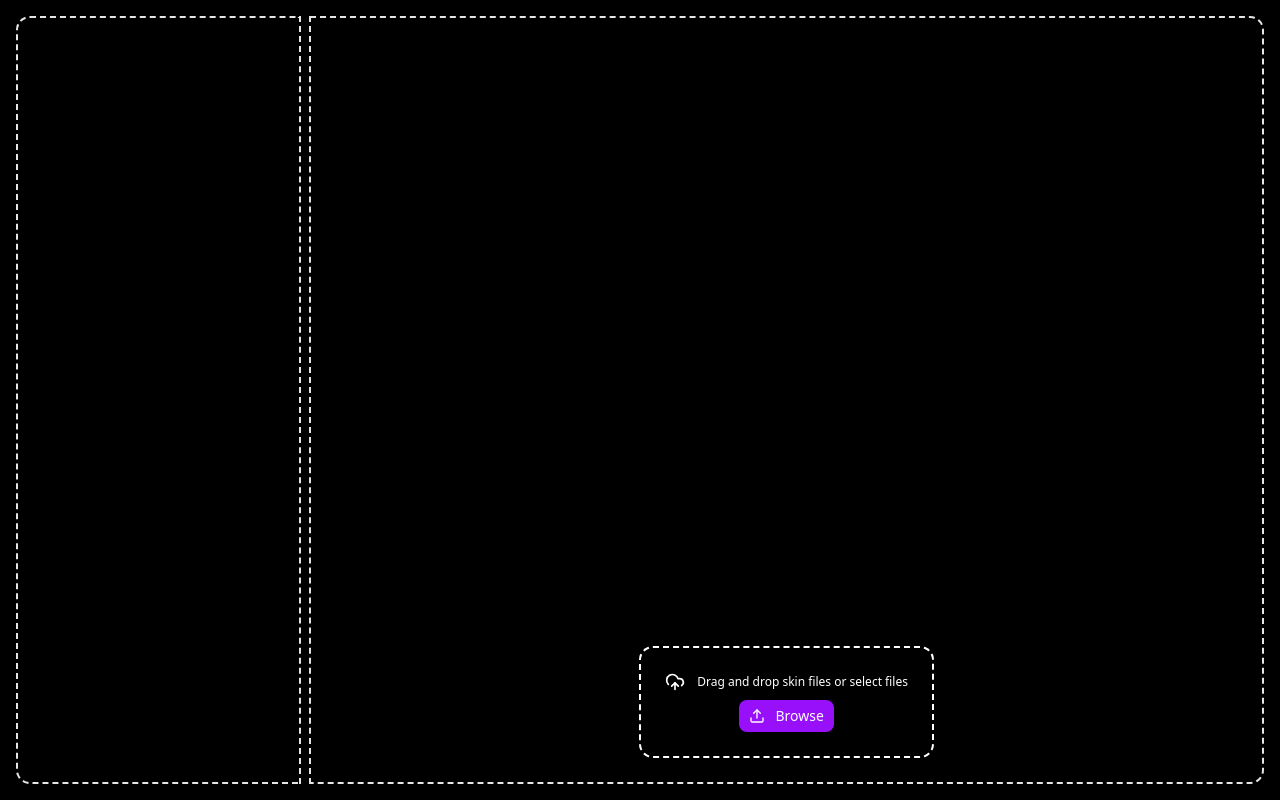
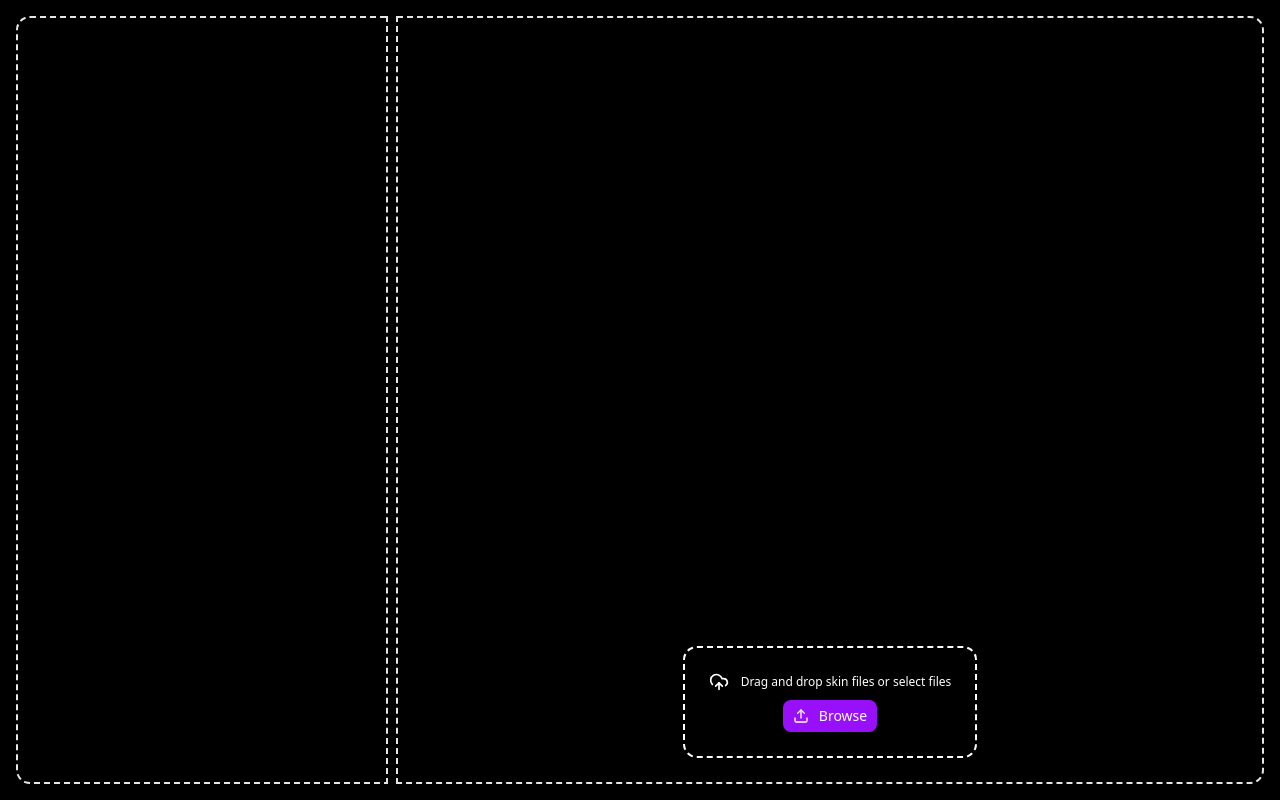
Before and after one commit to AksharDP/mc-skin-viewer, a Next.js app: page / in a window 1280 px wide. Built offline with nearby package versions, Linux system fonts and the light colour scheme.

Commit message:
Add upload image functionality

```diff
--- a/app/components/library.tsx
+++ b/app/components/library.tsx
@@ -0,0 +1,34 @@
+import React from 'react';
+import Image from 'next/image';
+
+interface LibraryProps {
+    images: string[];
+    onSelectImage?: (imageUrl: string) => void;
+    className?: string;
+}
+
+const Library: React.FC<LibraryProps> = ({ images, onSelectImage, className }) => {
+    return (
+        <div className={`library-container h-full overflow-y-auto ${className || ''}`}>
+            <div className="grid grid-cols-5 gap-2.5 p-2.5">
+                {images.map((imageUrl, index) => (
+                    <div
+                        key={index}
+                        className="image-item cursor-pointer"
+                        onClick={() => onSelectImage?.(imageUrl)}
+                    >
+                        <Image
+                            src={imageUrl}
+                            alt={`Library image ${index}`}
+                            width={100}
+                            height={100}
+                            className="w-full h-auto"
+                        />
+                    </div>
+                ))}
+            </div>
+        </div>
+    );
+};
+
+export default Library;
--- a/app/components/upload.tsx
+++ b/app/components/upload.tsx
@@ -6,17 +6,12 @@ import { Card, CardContent } from "@/components/ui/card";
 import { Input } from "@/components/ui/input";
 import { Upload, UploadCloud } from "lucide-react";
 import { cn } from "@/lib/utils";
-// import Image from "next/image";
 
-interface UploadedFile {
-  id: string;
-  name: string;
-  url: string;
-  file: File;
+interface ImageUploaderProps {
+	onUpload: (imageData: string) => void;
 }
 
-export default function ImageUploader() {
-  // const [uploadedFiles, setUploadedFiles] = useState<UploadedFile[]>([]);
+export default function ImageUploader({ onUpload }: ImageUploaderProps) {
 	const [isDragging, setIsDragging] = useState(false);
 	const fileInputRef = useRef<HTMLInputElement>(null);
 
@@ -27,27 +22,18 @@ export default function ImageUploader() {
 	};
 
 	const processFiles = (fileList: FileList) => {
-    const newFiles: UploadedFile[] = [];
-
 		Array.from(fileList).forEach((file) => {
-      // Only process image files
 			if (!file.type.startsWith("image/")) return;
 
-      const id = crypto.randomUUID();
-      const url = URL.createObjectURL(file);
-
-      newFiles.push({
-        id,
-        name: file.name,
-        url,
-        file,
+			const reader = new FileReader();
+			reader.onload = (e) => {
+				if (e.target?.result) {
+					const base64String = e.target.result.toString();
+					onUpload(base64String);
+				}
+			};
+			reader.readAsDataURL(file);
 		});
-    });
-
-    // setUploadedFiles((prev) => [...prev, ...newFiles]);
-
-    // Here you can add additional processing logic for the images
-    // For example, sending them to an API or analyzing them
 	};
 
 	const handleDragOver = (e: React.DragEvent) => {
@@ -73,17 +59,12 @@ export default function ImageUploader() {
 		fileInputRef.current?.click();
 	};
 
-  // const removeFile = (id: string) => {
-  //     setUploadedFiles(uploadedFiles.filter(file => file.id !== id));
-  // };
 	return (
 		<div className="min-w-36 max-w-96 flex items-end justify-center h-full w-full">
 			<Card
 				className={cn(
 					"border-2 border-dashed mb-6 bg-black",
-                isDragging
-                    ? "border-purple-500 bg-muted/20"
-                    : "border-white"
+					isDragging ? "border-purple-500 bg-muted/20" : "border-white"
 				)}
 				onDragOver={handleDragOver}
 				onDragLeave={handleDragLeave}
@@ -96,12 +77,23 @@ export default function ImageUploader() {
 							Drag and drop skin files or select files
 						</p>
 					</div>
-                <Button onClick={triggerFileInput} variant="secondary" size="sm" className="mt-2 bg-purple-600 text-white
-                    hover:bg-purple-700 active:bg-purple-800">
-                    <Upload className="mr-1 h-3 w-3" />Browse
+					<Button
+						onClick={triggerFileInput}
+						variant="secondary"
+						size="sm"
+						className="mt-2 bg-purple-600 text-white hover:bg-purple-700 active:bg-purple-800"
+					>
+						<Upload className="mr-1 h-3 w-3" />
+						Browse
 					</Button>
-                <Input ref={fileInputRef} type="file" accept="image/*" multiple className="hidden"
-                    onChange={handleFileChange} />
+					<Input
+						ref={fileInputRef}
+						type="file"
+						accept="image/*"
+						multiple
+						className="hidden"
+						onChange={handleFileChange}
+					/>
 				</CardContent>
 			</Card>
 		</div>
--- a/app/page.tsx
+++ b/app/page.tsx
@@ -1,17 +1,41 @@
-'use client';
+"use client";
 
 import ImageUploader from "@/app/components/upload";
+import Library from "@/app/components/library";
+import React from "react";
 
 export default function Home() {
-  return (
-    <main className="flex flex-row items-center justify-center gap-2 h-screen p-4 bg-black">
-        <div className="flex flex-col grow-3 h-full items-center justify-center border-dashed border-2 rounded-l-xl">
+    const [images, setImages] = React.useState<string[]>(() => {
+        if (typeof window !== "undefined") {
+            const storedImages = localStorage.getItem("uploaded-images");
+            return storedImages ? JSON.parse(storedImages) : [];
+        }
+        return [];
+    });
 
+    React.useEffect(() => {
+        localStorage.setItem("uploaded-images", JSON.stringify(images));
+    }, [images]);
 
-        </div>
-        <div className="flex grow-7 h-full items-center justify-center border-dashed border-2 rounded-r-xl">
-          <ImageUploader />
-        </div>
-    </main>
-  );
+    const handleImageUpload = (imageData: string) => {
+        setImages(prev => [...prev, imageData]);
+    };
+
+    return (
+        <main className="flex flex-row items-center justify-center gap-2 h-screen p-4 bg-black">
+            <div className="flex flex-col w-[30%] h-full items-center justify-center border-dashed border-2 rounded-l-xl"></div>
+            <div className="flex w-[70%] h-full items-center justify-center border-dashed border-2 rounded-r-xl relative">
+                <Library
+                    images={images}
+                    onSelectImage={(imageUrl) => {
+                        setImages((prev) => [...prev, imageUrl]);
+                    }}
+                    className="inset-0 w-full h-full"
+                />
+                <div className="absolute inset-0 flex items-center justify-center z-10">
+                    <ImageUploader onUpload={handleImageUpload} />
+                </div>
+            </div>
+        </main>
+    );
 }
```
Lines whose indentation alone changed are shown as unchanged.
